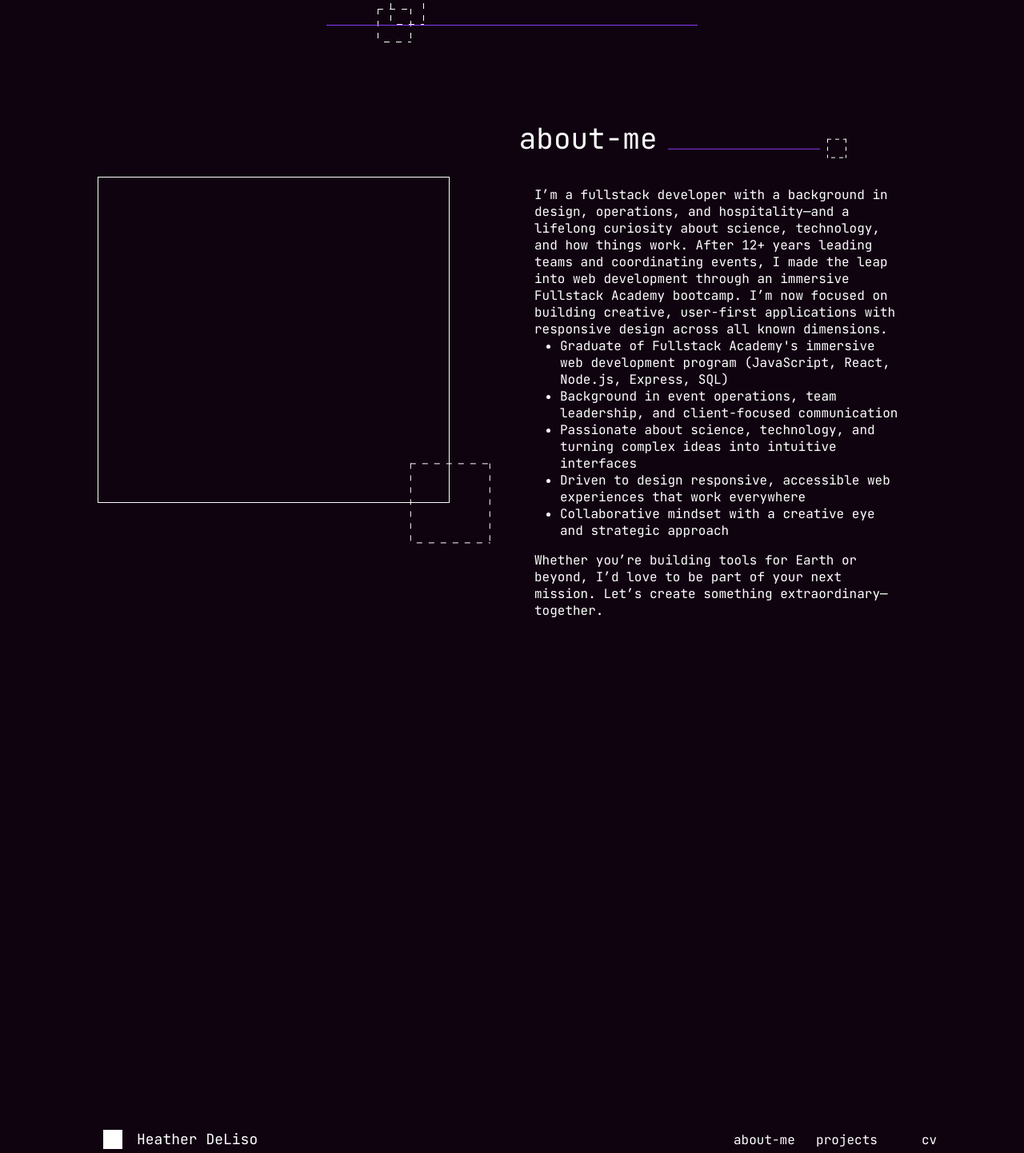
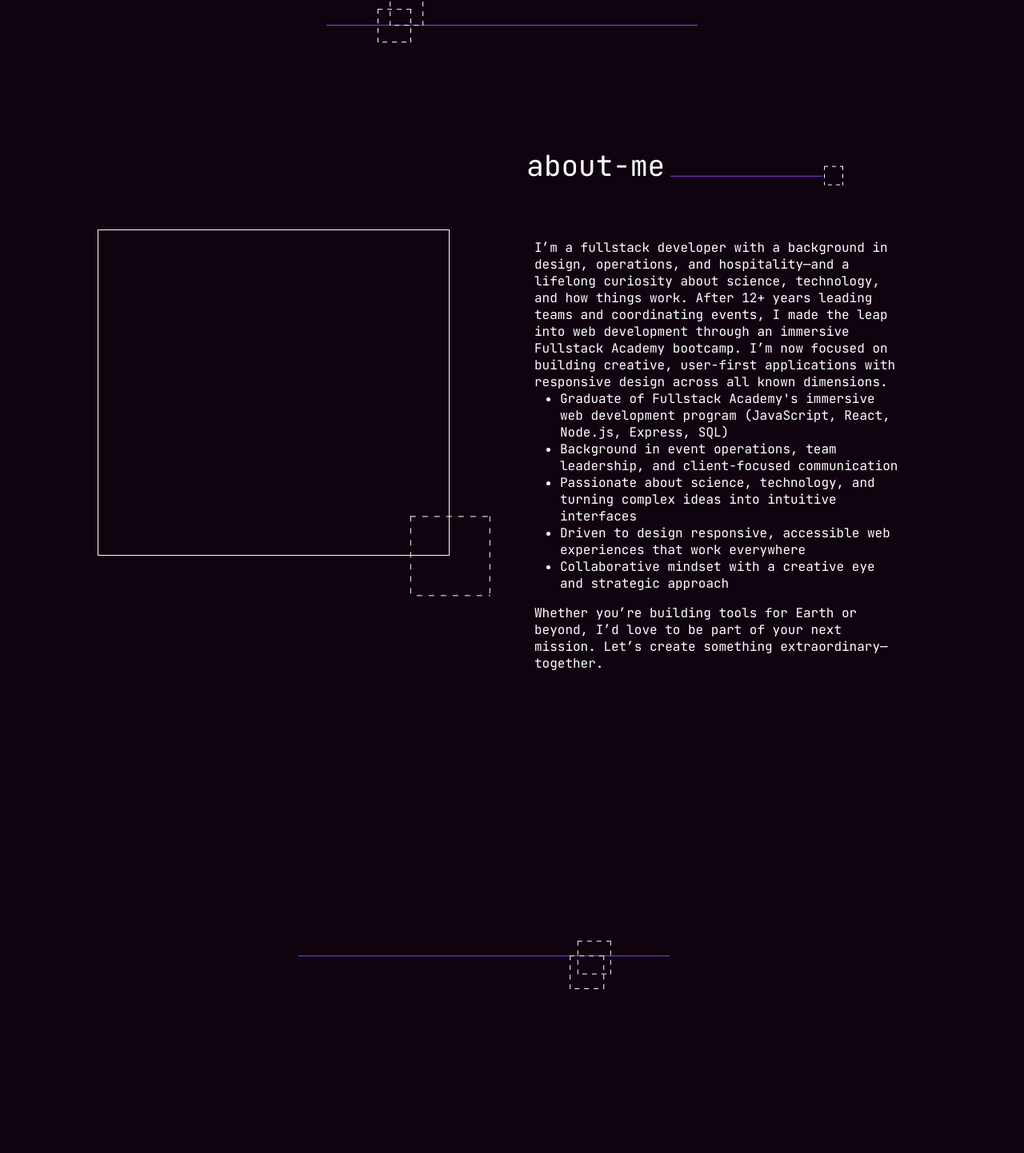
Before and after one commit to HeatherD2025/Personal_Website, a React (Vite) app: page /#/home in a window 1280 px wide. Shown: the part 802-2244 px from the top of the page at 80% size. Built offline with nearby package versions, Linux system fonts and the light colour scheme.

Commit message:
more styling, project section started

```diff
--- a/src/components/About.jsx
+++ b/src/components/About.jsx
@@ -7,7 +7,6 @@ export default function About() {
         <>
           <section id="about" className="section">
             <div className="sectionSpacer"></div>
-
 
                 <div className="aboutMeHeaderSection">
                     <div className="aboutMeHeader">about-me</div>
@@ -32,8 +31,6 @@ export default function About() {
                        </ul>
                       Whether you’re building tools for Earth or beyond, I’d love to be part of your next mission. Let’s create something extraordinary—together.
                     </div>
-                  {/* </div>  */}
-             {/* </div> */}
           </section>
         </>
     )
--- a/src/components/Projects.jsx
+++ b/src/components/Projects.jsx
@@ -6,13 +6,24 @@ export default function Projects() {
         <>
         <section id="projects" className="section">
          <div className="sectionSpacer"></div>
-          <div className="background">
+                     {/* Between section accent elements*/}
+          <div className="betweenSectionContainer">
+            <div className="betweenSectionAccentLine"></div>
+            <div className="betweenSectionAccentBox"></div>
+            <div className="betweenSectionFloatingAccentBox"></div>
+          </div>
+
+              <div className="projectsHeaderSection">
+                <div className="projectsHeader">projects</div>
+                  <div className="accentLine5"></div>
+                  <div className="floatingAccentBox5"></div>
+              </div>
+
             <div className="mainBody">
               <NavBar />
               <div className="quoteContainer">
                 <h1>TESTING</h1>
               </div>
-            </div>
           </div>
          </section>
         </>
--- a/src/pages/Home.jsx
+++ b/src/pages/Home.jsx
@@ -69,7 +69,7 @@ export default function Home() {
               </div>
 
             {/* Section separater */}
-            <div className="sectionSpace"></div>
+            {/* <div className="sectionSpace"></div> */}
 
               {/* Projects section */}
               <div className="full-width-grid">
@@ -77,7 +77,7 @@ export default function Home() {
               </div>
 
             {/* Section separater */}
-            <div className="sectionSpace"></div>
+            {/* <div className="sectionSpace"></div> */}
 
               {/* Contact Form section */}
               <div className="full-width-grid">
--- a/src/styles/main.css
+++ b/src/styles/main.css
@@ -62,7 +62,6 @@ html {
   padding-top: 20.06rem;
   height: 2rem;
 }
-
 .mainHeader {
   font-size: 1.5rem;
   align-self: stretch;
@@ -72,7 +71,6 @@ html {
   color: #FFF;
   font-family: "JetBrains Mono";
 }
-
 .mainContent {
   padding-top: 1rem;
   font-size: 1rem;
@@ -80,7 +78,6 @@ html {
   font-weight: 400;
   line-height: normal;
 }
-
 .accentLine2 {
   margin-top: 1.25rem;
   width: 20.3125rem;
@@ -98,11 +95,9 @@ html {
   padding: 10px;
   grid-row: 1 / 2;
 }
-
 .myPhoto {
   width: 100%;
 }
-
 .accentBox1 {
   max-height: 13.125rem;
   aspect-ratio: 1/1;
@@ -120,7 +115,7 @@ html {
   background-position: top left, top right, bottom left, top left;
 }
 
- /* section divider accent line and boxes */
+ /* top section divider accent line and boxes */
 .accentLine3 {
   margin-top: 52.06rem;
   grid-column: 6 / span  6;
@@ -130,12 +125,14 @@ html {
   background: #8A38F5;
   z-index: 8;
 }
-
 .accentBox2 {
   max-height: 2.63rem;
   aspect-ratio: 1/1;
   grid-column: 7 / span 1;
   grid-row: 1 / 2;
+  transform: translate(-.05rem, .07rem);
+  flex-shrink: 0;
+  flex-grow: 0;
   z-index: 8;
   margin-top: 49.44rem;
   background-image:
@@ -143,11 +140,10 @@ html {
     linear-gradient(to bottom, #FFF 50%, transparent 50%),
     linear-gradient(to left, #FFF 50%, transparent 50%),
     linear-gradient(to bottom, #FFF 50%, transparent 50%);
-  background-size: 15px 1px, 1px 15px, 15px 1px, 1px 15px;
+  background-size: 12px 1px, 1px 12px, 12px 1px, 1px 12px;
   background-repeat: repeat-x, repeat-y, repeat-x, repeat-y;
   background-position: top left, top right, bottom left, top left;
 }
-
 .floatingAccentBox2 {
   grid-column: 6 / span 1;
   grid-row: 1;
@@ -155,20 +151,75 @@ html {
   aspect-ratio: 1 / 1;
   z-index: 5;
   margin-top: 50.81rem;
-  transform: translate(4rem, 0rem);
+  transform: translate(4rem, 0.01rem);
+    flex-shrink: 0;
+  flex-grow: 0;
   background-image:
     linear-gradient(to right, #FFF 50%, transparent 50%),
     linear-gradient(to bottom, #FFF 50%, transparent 50%),
     linear-gradient(to left, #FFF 50%, transparent 50%),
     linear-gradient(to bottom, #FFF 50%, transparent 50%);
-  background-size: 15px 1px, 1px 15px, 15px 1px, 1px 15px;
+  background-size: 12px 1px, 1px 12px, 12px 1px, 1px 12px;
   background-repeat: repeat-x, repeat-y, repeat-x, repeat-y;
   background-position: top left, top right, bottom left, top left;
 }
 
  /* between section spacer */
 .sectionSpacer {
-  height: 5rem;
+  height: 2rem;
+}
+
+.betweenSectionContainer {
+  display: grid;
+}
+/* between section accents */
+.betweenSectionAccentLine {
+  margin-top: -15rem;
+  grid-column-start: 5;
+  grid-column: 6 / span  6;
+  grid-row: 1 / 2;
+  width: 29rem;
+  height: 0.0625rem;
+  background: #8A38F5;
+  z-index: 8;
+}
+.betweenSectionAccentBox {
+  max-height: 2.63rem;
+  aspect-ratio: 1/1;
+  grid-column: 7 / span 1;
+  grid-row: 1 / 2;
+  z-index: 8;
+  margin-top: -15rem;
+  transform: translate(14.8rem, -1.15rem);
+  flex-shrink: 0;
+  flex-grow: 0;
+  background-image:
+    linear-gradient(to right, #FFF 50%, transparent 50%),
+    linear-gradient(to bottom, #FFF 50%, transparent 50%),
+    linear-gradient(to left, #FFF 50%, transparent 50%),
+    linear-gradient(to bottom, #FFF 50%, transparent 50%);
+  background-size: 12px 1px, 1px 12px, 12px 1px, 1px 12px;
+  background-repeat: repeat-x, repeat-y, repeat-x, repeat-y;
+  background-position: top left, top right, bottom left, top left;
+}
+.betweenSectionFloatingAccentBox {
+  grid-column: 6 / span 1;
+  grid-row: 1;
+  width: 2.63rem;
+  aspect-ratio: 1 / 1;
+  z-index: 9;
+  margin-top: -15rem;
+  transform: translate(21.2rem, 0rem);
+  flex-shrink: 0;
+  flex-grow: 0;
+  background-image:
+    linear-gradient(to right, #FFF 50%, transparent 50%),
+    linear-gradient(to bottom, #FFF 50%, transparent 50%),
+    linear-gradient(to left, #FFF 50%, transparent 50%),
+    linear-gradient(to bottom, #FFF 50%, transparent 50%);
+  background-size: 12px 1px, 1px 12px, 12px 1px, 1px 12px;
+  background-repeat: repeat-x, repeat-y, repeat-x, repeat-y;
+  background-position: top left, top right, bottom left, top left;
 }
 
 
@@ -177,6 +228,8 @@ html {
 .aboutMeHeaderSection {
   display: grid;
   grid-column: 9 / span 5 !important;
+  margin-top: 2rem;
+  margin-bottom: 2rem;
 }
 .aboutMeHeader {
   grid-column-start: 10 !important;
@@ -193,8 +246,8 @@ html {
   height: 0.0625rem;
   background: #8A38F5;
   z-index: 8;
-  margin-left: .75rem;
-  margin-right: .75rem;
+  margin-left: .25rem;
+  margin-right: .25rem;
   margin-bottom: 2rem;
   grid-column: 11 / span 5 !important;
   transform: translate(4rem, 2.3rem);
@@ -212,7 +265,7 @@ html {
   background-repeat: repeat-x, repeat-y, repeat-x, repeat-y;
   background-position: top left, top right, bottom left, top left;
   grid-column-end: 14 !important;
-  transform: translate(4.25rem, -1.46rem);
+  transform: translate(3.75rem, -1.46rem);
 }
 
 /* about me main */
@@ -258,17 +311,54 @@ transform: translate(0rem, -31rem);
   grid-column: 2 / span 14;
 }
 
-/* .aboutSection {
-  grid-column: 8 / span 3;
-} */
 
-.projectsSection {
 
+/* projectsSection  */
+
+/* header */
+.projectsHeaderSection {
+  display: grid;
+  grid-column: 2 / span 5 !important;
+}
+.projectsHeader {
+  grid-column-start: 1 !important;
+  transform: translate(7.4rem, 0rem);
+  color: #FFF;
+  font-family: "JetBrains Mono";
+  font-size: 2.25rem;
+  font-style: normal;
+  font-weight: 400;
+  line-height: normal;
+}
+.accentLine5 {
+  width: 11.875rem;
+  height: 0.0625rem;
+  background: #8A38F5;
+  z-index: 8;
+  margin-bottom: 2rem;
+  grid-column: 2 / span 6 !important;
+  transform: translate(0rem, 2.3rem);
+}
+.floatingAccentBox5 {
+  height: 1.5rem;
+  aspect-ratio: 1/1;
+  z-index: 8;
+  background-image:
+    linear-gradient(to right, #FFF 50%, transparent 50%),
+    linear-gradient(to bottom, #FFF 50%, transparent 50%),
+    linear-gradient(to left, #FFF 50%, transparent 50%),
+    linear-gradient(to bottom, #FFF 50%, transparent 50%);
+  background-size: 10px 1px, 1px 10px, 10px 1px, 1px 10px;
+  background-repeat: repeat-x, repeat-y, repeat-x, repeat-y;
+  background-position: top left, top right, bottom left, top left;
+  grid-column-end: 4 !important;
+  transform: translate(2.76rem, -1.46rem);
 }
 
-.contactSection {
 
-}
+
+
+/* contact Section */
 
 
 @media (max-width: 768px) {
```
